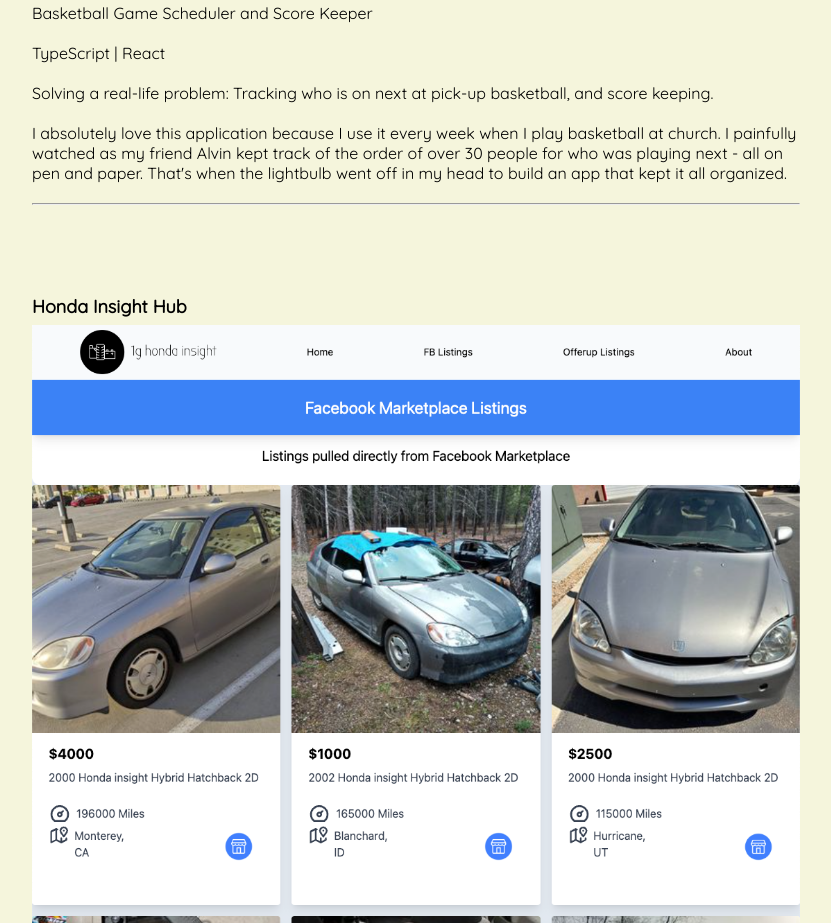
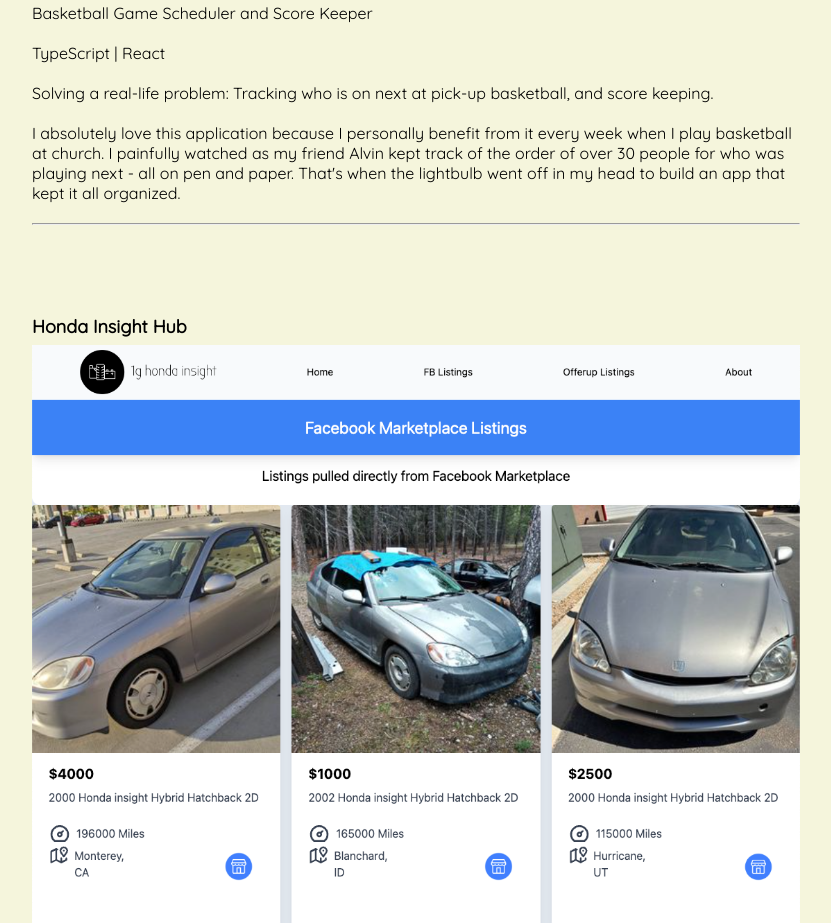
Before and after one commit to evan-ishibashi/personalsite, a website: page index.html in a window 1280 px wide. Shown: the part 1638-2561 px from the top of the page, without its empty margins (224-1055 px from the left). Drawn offline with Linux system fonts and the light colour scheme.

Commit message:
updated description of who got next

```diff
--- a/index.html
+++ b/index.html
@@ -40,7 +40,7 @@
         <p>Solving a real-life problem: Tracking who is on next at pick-up basketball, and score keeping.</p>
         <br>
         <p>
-          I absolutely love this application because I use it every week when
+          I absolutely love this application because I personally benefit from it every week when
           I play basketball at church. I painfully watched as my friend Alvin
           kept track of the order of over 30 people for who was playing next -
           all on pen and paper. That's when the lightbulb went off in my head to build an app
```
